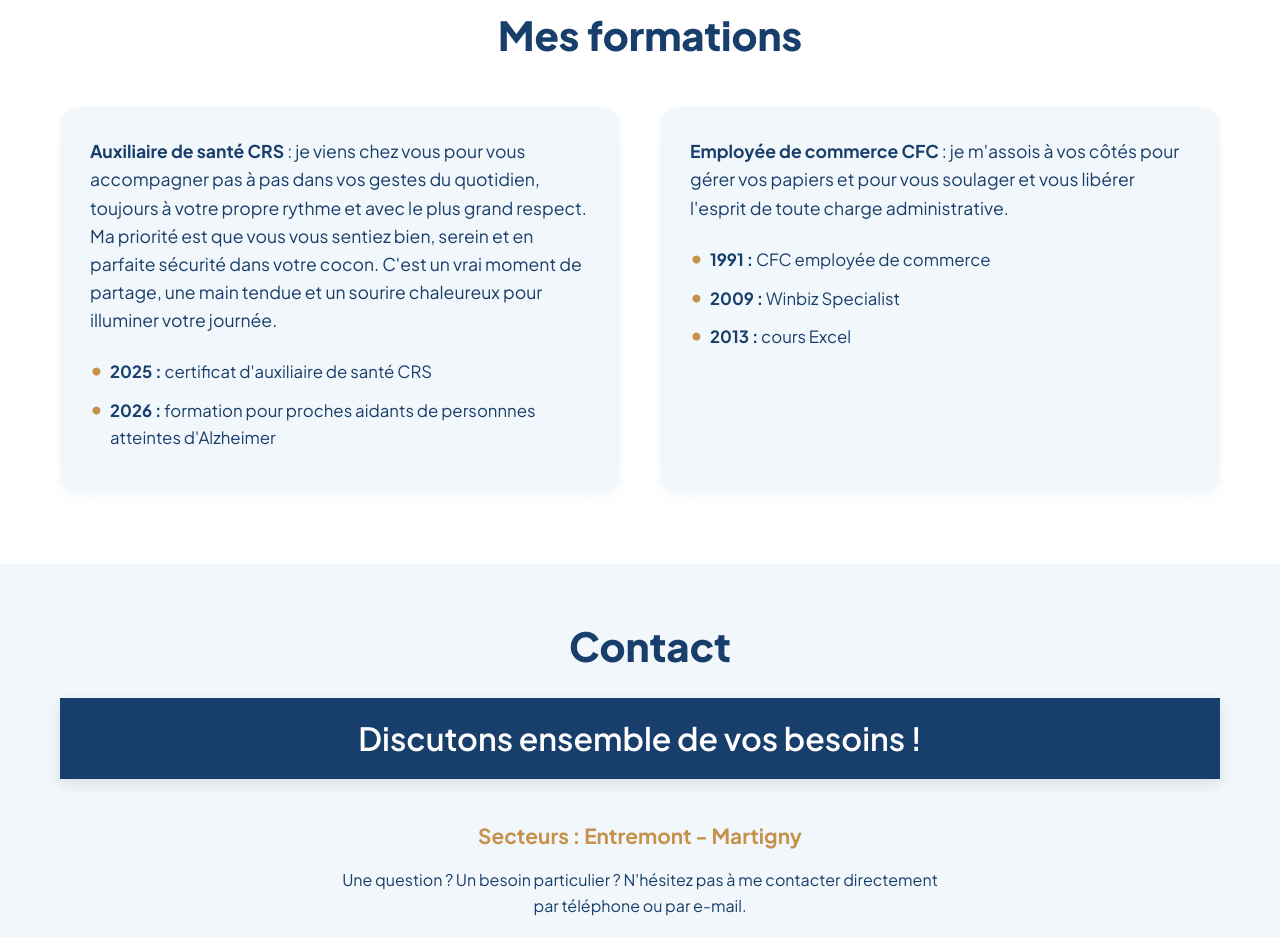
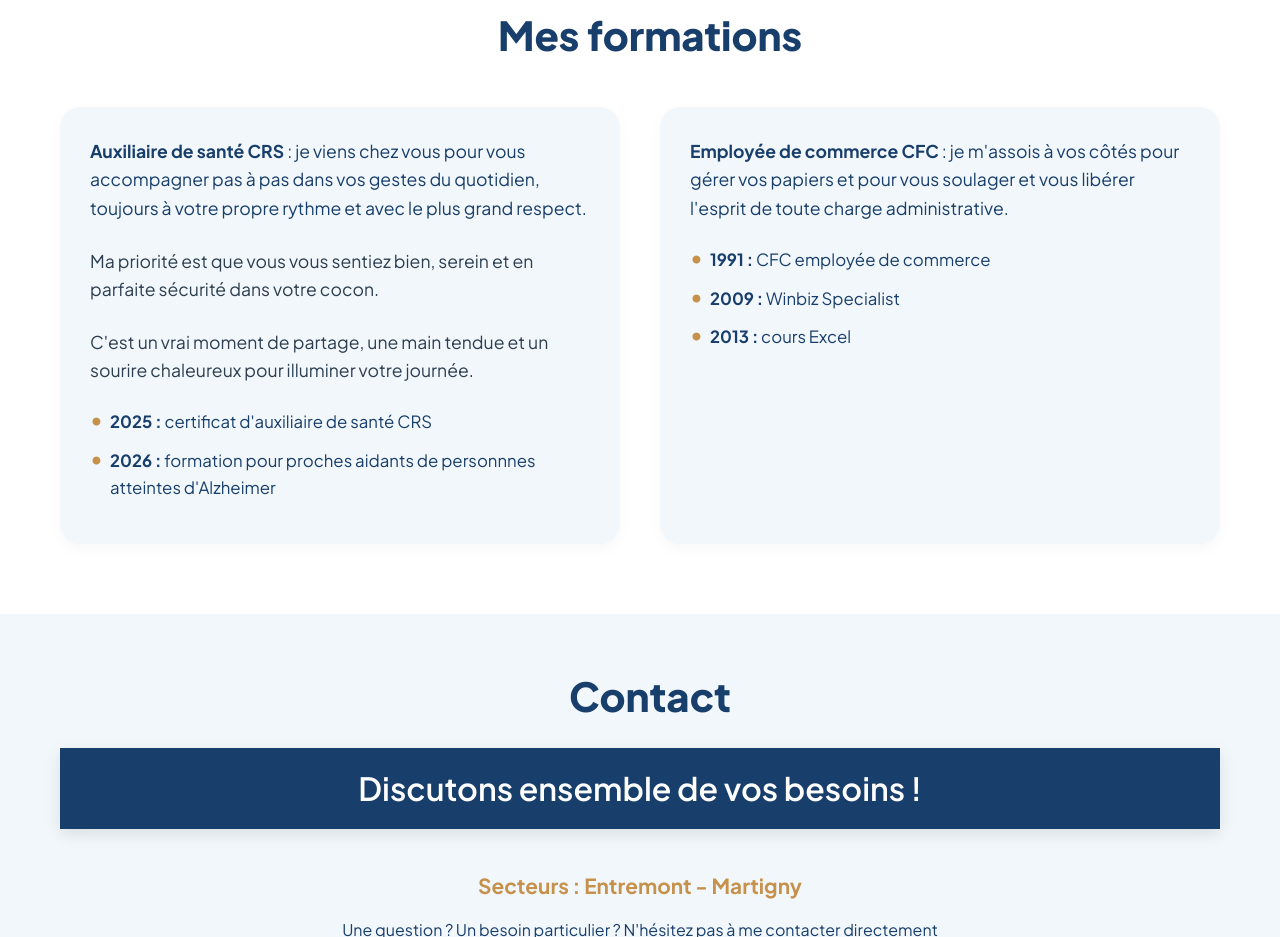
Before and after one commit to lattion/exquis, a plain HTML site: page index.html in a window 1280 px wide. Shown: the part 2296-3233 px from the top of the page. Drawn offline with Linux system fonts and the light colour scheme.

Commit message:
edit parag. qui-suis-je

```diff
--- a/index.html
+++ b/index.html
@@ -177,9 +177,14 @@
               <p class="color-main-blue">
                 <strong>Auxiliaire de santé CRS</strong> : je viens chez vous
                 pour vous accompagner pas à pas dans vos gestes du quotidien,
-                toujours à votre propre rythme et avec le plus grand respect. Ma
-                priorité est que vous vous sentiez bien, serein et en parfaite
-                sécurité dans votre cocon. C'est un vrai moment de partage, une
+                toujours à votre propre rythme et avec le plus grand respect.
+			  </p>
+			  <p>
+				Ma priorité est que vous vous sentiez bien, serein et en parfaite
+                sécurité dans votre cocon.
+			  </p>
+			  <p>
+				C'est un vrai moment de partage, une
                 main tendue et un sourire chaleureux pour illuminer votre
                 journée.
               </p>
```
